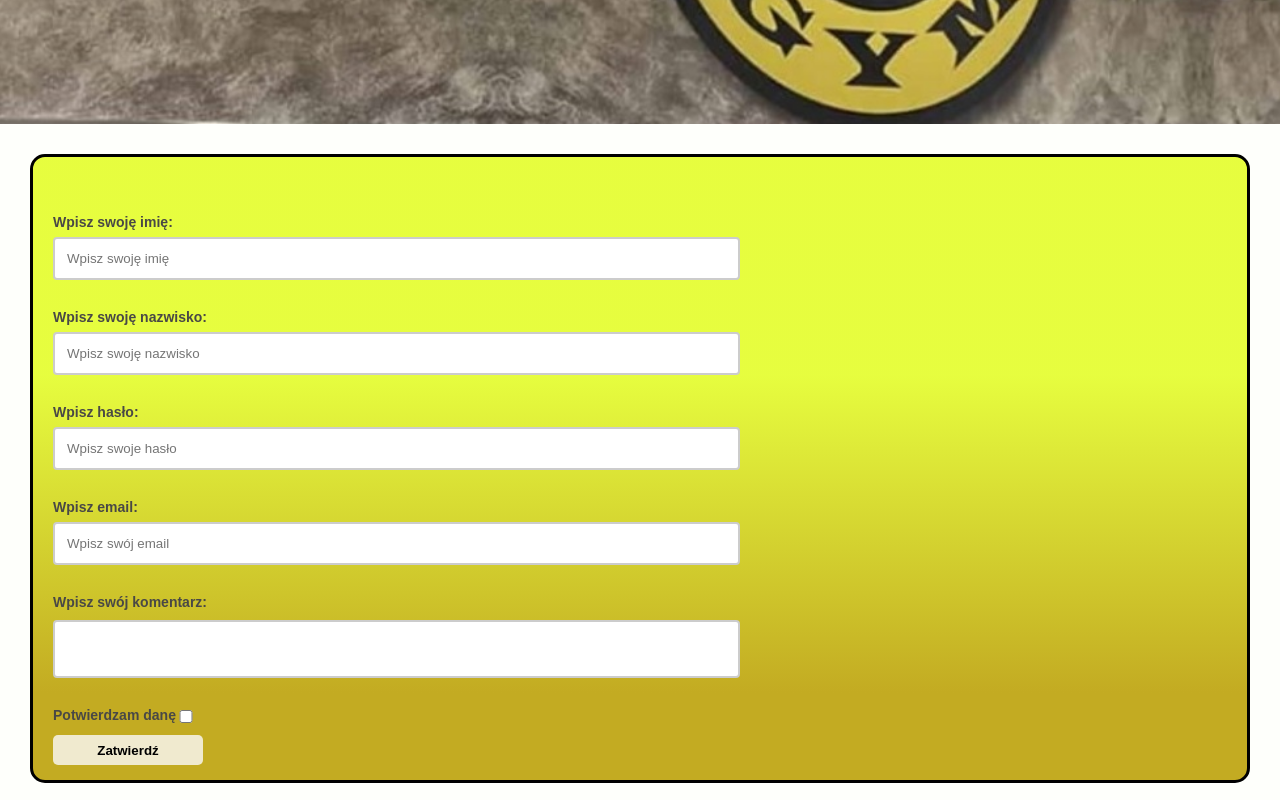
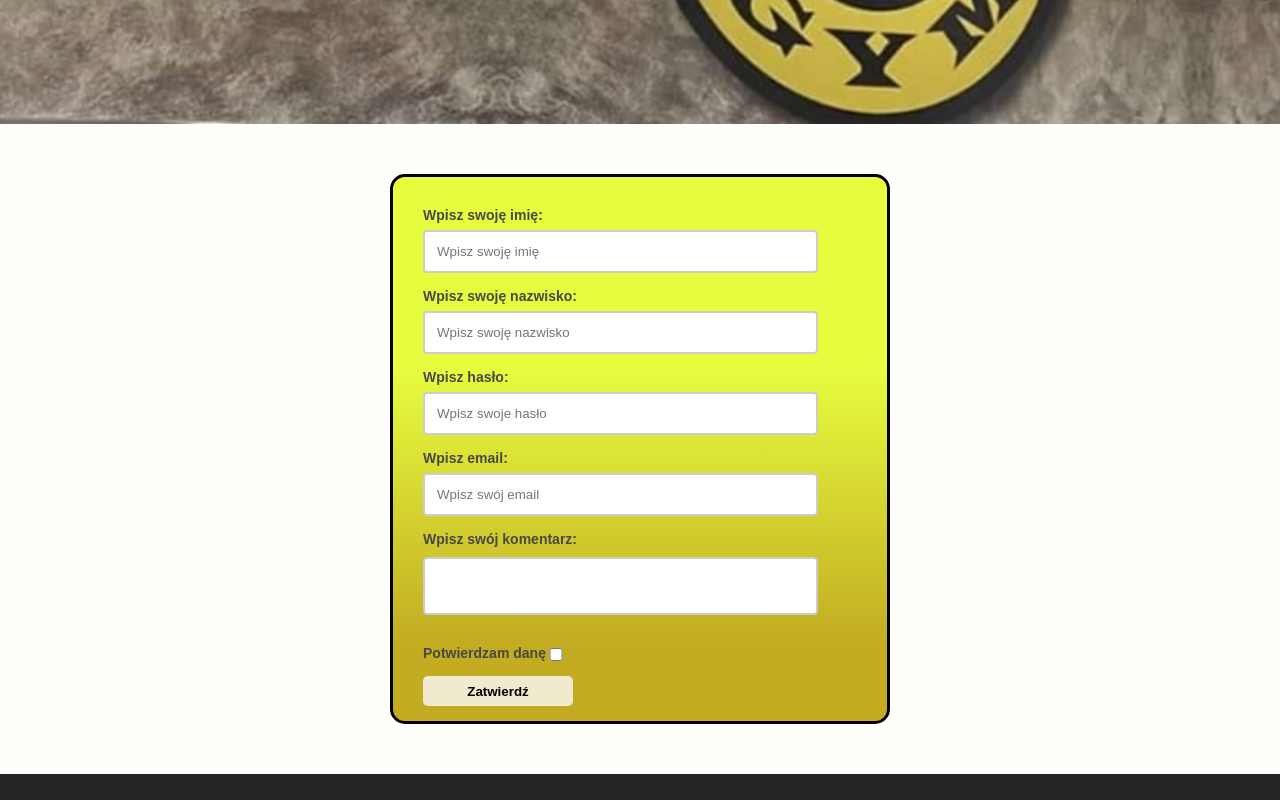
Before and after one commit to BartlomiejPawlicki/GymPage, a React (Create React App) app: page /contact in a window 1280 px wide. Shown: the part 380-1180 px from the top of the page. Built offline with nearby package versions, Linux system fonts and the light colour scheme.

Commit message:
refactor v2 ContactPage

```diff
--- a/src/pages/Cart.js
+++ b/src/pages/Cart.js
@@ -34,7 +34,6 @@ export default function Cart() {
   const addition = (id) => {
 
     cart.forEach((item) => {
-      console.log(item)
       if (item.id === id) {
         item.count += 1;
       }
--- a/src/pages/ContactPage.js
+++ b/src/pages/ContactPage.js
@@ -152,11 +152,8 @@ class ContactPage extends React.Component {
   render() {
     return (
       <>
-        <form
-          onSubmit={this.handleSubmit}
-          noValidate
-          className="formApplication"
-        >
+        <form className="formData" onSubmit={this.handleSubmit} noValidate>
+          <div className="formApplication">
             <label htmlFor="userName">
               Wpisz swoję imię:
               <input
@@ -240,6 +237,7 @@ class ContactPage extends React.Component {
             {this.state.message && (
               <h3 className="approve__header">{this.state.message}</h3>
             )}
+          </div>
         </form>
       </>
     );
--- a/src/pages/UsersPage.js
+++ b/src/pages/UsersPage.js
@@ -7,15 +7,19 @@ const UsersPage = () => {
   const [done, setDone] = useState(false);
 
   useEffect(() => {
+    let isSubscribed = true;
     setTimeout(() => {
       fetch("https://randomuser.me/api/?results=15")
         .then((response) => response.json())
         .then((response) => {
+          if (isSubscribed) {
           setDone(true);
           setPosts(response.results);
-        });
+        }})
+
 
     }, 2500);
+    return () => isSubscribed = false
   }, []);
 
   return (
--- a/src/style/Form.css
+++ b/src/style/Form.css
@@ -1,6 +1,12 @@
+.formData {
+  display: flex;
+  justify-content: center;
+}
+
 .formApplication {
-  padding: 40px 0 0 20px;
-  margin: 30px;
+  padding-top:30px;
+  width: 500px;
+  margin: 50px;
   color: rgb(73, 72, 70);
   font-size: 14px;
   font-weight: bold;
@@ -12,51 +18,52 @@
   );
   border: solid black 3px;
   border-radius: 15px;
-  display: grid;
 }
 
-.formApplication--input{
-  width: 70%;
+.formApplication label {
+  margin:30px 0 15px 30px;
+
+}
+
+
+.formApplication--input {
+  width: 80%;
   padding: 12px;
   border: 2px solid #ccc;
   border-radius: 4px;
   display: flex;
   align-items: center;
-  margin-top: 7px;
+  margin:7px 0px 15px 30px;
 }
 
-form label {
-  margin-top: 5px;
-  padding: 12px 12px 12px 0;
-  margin-right: 200px;
-}
 
 textarea {
-  width: 70%;
+  width: 80%;
   padding: 12px;
   border: 2px solid #ccc;
   border-radius: 4px;
   resize: none;
   display: flex;
-  margin-top: 10px;
+  margin:10px 0px 0px 30px;
 }
 
 .approve {
   width: 150px;
   height: 30px;
   margin-bottom: 15px;
-  outline:none;
+  outline: none;
   font-weight: bold;
   background-color: rgba(252, 251, 250, 0.801);
-  border-radius:5px;
-  cursor:pointer;
-  color:black;
-  border:none;
+  border-radius: 5px;
+  cursor: pointer;
+  color: black;
+  border: none;
+  margin-left:30px;
 }
-.approve:hover{
-color:white;
-background:rgb(61, 61, 59);
-transition: all 0.3s ease-out;
+.approve:hover {
+  color: white;
+  background: rgb(61, 61, 59);
+  transition: all 0.3s ease-out;
 }
 .check {
   padding: 12px;
@@ -72,7 +79,8 @@ transition: all 0.3s ease-out;
   color: red;
   font-size: 10px;
   display: block;
-  padding: 5px 0 0 0;
+  padding: 10px 0 10px 0;
+  margin-left:30px;
 }
 
 .approve__header {
@@ -81,8 +89,8 @@ transition: all 0.3s ease-out;
   color: rgb(29, 29, 29);
 }
 
-@media(max-width:800px) {
+@media (max-width: 800px) {
   form label {
-    margin-right:0px;
+    margin-right: 0px;
   }
 }
```
Lines whose indentation alone changed are shown as unchanged.
